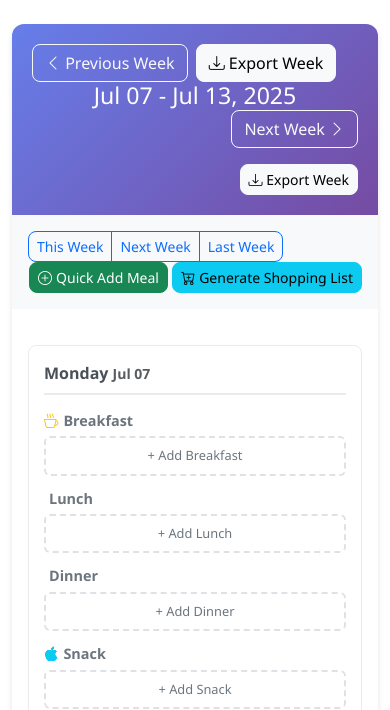
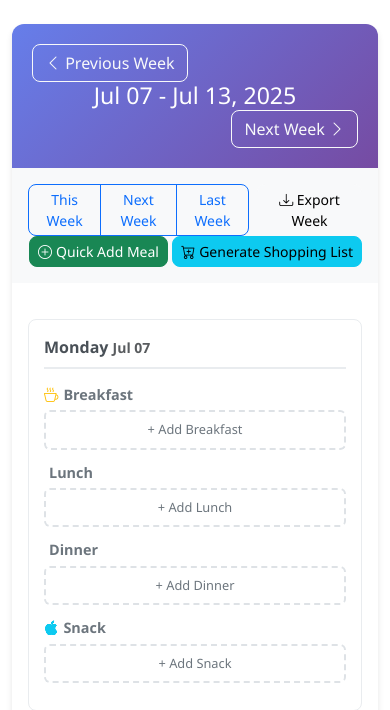
Before and after one commit to yashwanthnandam/recipes, a Django app: page /meal-planning/ in a window 390 px wide. Shown: the part 62-772 px from the top of the page. Run offline with Django 5.2, Linux system fonts and the light colour scheme; a user stored in the database is signed in; data comes from the database, SQL or seed files in the repository; some libraries are stand-ins or nearby versions.

Commit message:
changing tinkr meta data

```diff
--- a/docker-compose.yml
+++ b/docker-compose.yml
@@ -5,8 +5,8 @@ services:
     build: .
     command: python manage.py runserver 0.0.0.0:8000
     volumes:
-      - .:/app
-      - media_volume:/app/media
+      # - .:/app
+      - media_volume:/app
     ports:
       - "8000:8000"
     environment:
--- a/templates/meal_planning/calendar.html
+++ b/templates/meal_planning/calendar.html
@@ -11,14 +11,12 @@
         box-shadow: 0 4px 6px rgba(0, 0, 0, 0.1);
         overflow: hidden;
     }
-
     .calendar-header {
         background: linear-gradient(135deg, #667eea 0%, #764ba2 100%);
         color: white;
         padding: 20px;
         text-align: center;
     }
-
     .day-card {
         border: 1px solid #e9ecef;
         border-radius: 8px;
@@ -27,12 +25,10 @@
         min-height: 300px;
         transition: all 0.3s ease;
     }
-
     .day-card.today {
         border-color: #007bff;
         box-shadow: 0 0 0 2px rgba(0, 123, 255, 0.25);
     }
-
     .day-header {
         font-weight: 600;
         color: #495057;
@@ -40,11 +36,9 @@
         padding-bottom: 8px;
         border-bottom: 2px solid #e9ecef;
     }
-
     .meal-section {
         margin-bottom: 12px;
     }
-
     .meal-type {
         font-size: 0.9rem;
         font-weight: 600;
@@ -54,7 +48,6 @@
         align-items: center;
         gap: 5px;
     }
-
     .meal-item {
         background: #f8f9fa;
         border-radius: 6px;
@@ -65,12 +58,10 @@
         cursor: pointer;
         transition: all 0.2s ease;
     }
-
     .meal-item:hover {
         background: #e9ecef;
         transform: translateY(-1px);
     }
-
     .meal-item .remove-btn {
         position: absolute;
         top: 2px;
@@ -84,11 +75,9 @@
         font-size: 12px;
         display: none;
     }
-
     .meal-item:hover .remove-btn {
         display: block;
     }
-
     .add-meal-btn {
         width: 100%;
         border: 2px dashed #dee2e6;
@@ -99,30 +88,25 @@
         font-size: 0.8rem;
         transition: all 0.2s ease;
     }
-
     .add-meal-btn:hover {
         border-color: #007bff;
         color: #007bff;
         background: rgba(0, 123, 255, 0.05);
     }
-
     .week-navigation {
         margin-bottom: 20px;
     }
-
     .quick-actions {
         position: sticky;
         top: 20px;
         z-index: 100;
     }
-
     .template-card {
         border-radius: 8px;
         margin-bottom: 10px;
         cursor: pointer;
         transition: all 0.2s ease;
     }
-
     .template-card:hover {
         transform: translateY(-2px);
         box-shadow: 0 4px 8px rgba(0,0,0,0.1);
@@ -143,9 +127,6 @@
                             <a href="?week={{ prev_week }}" class="btn btn-outline-light">
                                 <i class="bi bi-chevron-left"></i> Previous Week
                             </a>
-                            <button class="btn btn-light" onclick="downloadCalendar()">
-                                <i class="bi bi-download"></i> Export Week
-                            </button>
                         </div>
                         <div class="col-md-6 text-center">
                             <h3 class="mb-0">
@@ -158,25 +139,20 @@
                             </a>
                         </div>
                     </div>
-                    <!-- Export Week Button Only -->
-                    <div class="row mt-3">
-                        <div class="col-12 d-flex justify-content-end gap-2">
-                            <button class="btn btn-sm btn-light" onclick="downloadCalendar()">
-                                <i class="bi bi-download"></i> Export Week
-                            </button>
-                        </div>
-                    </div>
                 </div>
 
                 <!-- Week Navigation -->
                 <div class="week-navigation p-3 bg-light">
                     <div class="row">
-                        <div class="col-md-6">
+                        <div class="col-md-6 d-flex gap-2">
                             <div class="btn-group" role="group">
                                 <a href="?week=0" class="btn btn-outline-primary btn-sm">This Week</a>
                                 <a href="?week=1" class="btn btn-outline-primary btn-sm">Next Week</a>
                                 <a href="?week=-1" class="btn btn-outline-primary btn-sm">Last Week</a>
                             </div>
+                            <button class="btn btn-light btn-sm" onclick="downloadCalendar()">
+                                <i class="bi bi-download"></i> Export Week
+                            </button>
                         </div>
                         <div class="col-md-6 text-end">
                             <button class="btn btn-success btn-sm" onclick="showQuickAddModal()">
@@ -402,7 +378,6 @@
 </div>
 
 <script>
-// Calculate total meals
 document.addEventListener('DOMContentLoaded', function() {
     const totalMeals = document.querySelectorAll('.meal-item').length;
     document.getElementById('total-meals').textContent = totalMeals;
@@ -435,28 +410,21 @@ function downloadCalendar() {
         </div>
     `;
 
-    // Add modal to page if not exists
     if (!document.getElementById('exportModal')) {
         document.body.insertAdjacentHTML('beforeend', options);
     }
-
-    // Show modal
     const modal = new bootstrap.Modal(document.getElementById('exportModal'));
     modal.show();
 }
 
 function downloadPDF() {
-    // Get current week parameter
     const urlParams = new URLSearchParams(window.location.search);
     const week = urlParams.get('week') || '0';
-
-    // Open PDF export in new tab
     const pdfUrl = `/meal-planning/export/pdf/?week=${week}`;
     window.open(pdfUrl, '_blank');
 }
 
 function downloadText() {
-    // Original text export function
     let text = "Meal Plan: {{ week_start|date:'M d' }} - {{ week_end|date:'M d, Y' }}\n\n";
     {% for day in week_data %}
         text += "{{ day.day_name }} ({{ day.date|date:'Y-m-d' }}):\n";
@@ -482,15 +450,11 @@ function downloadText() {
     a.click();
 }
 
-// ... rest of your JS unchanged ...
 function showAddMealModal(date, mealType) {
     document.getElementById('meal-date').value = date;
     document.getElementById('meal-type').value = mealType;
-
-    // Update modal title
     const modalTitle = document.querySelector('#addMealModal .modal-title');
     modalTitle.textContent = `Add ${mealType.charAt(0).toUpperCase() + mealType.slice(1)} for ${date}`;
-
     const modal = new bootstrap.Modal(document.getElementById('addMealModal'));
     modal.show();
 }
@@ -498,7 +462,6 @@ function showAddMealModal(date, mealType) {
 function addMeal() {
     const form = document.getElementById('addMealForm');
     const formData = new FormData(form);
-
     fetch("{% url 'meal_planning:plan_create' %}", {
         method: 'POST',
         body: formData,
@@ -554,7 +517,6 @@ function applyTemplate(templateId, templateName) {
         const formData = new FormData();
         formData.append('week_start', '{{ week_start|date:"Y-m-d" }}');
         formData.append('csrfmiddlewaretoken', document.querySelector('[name=csrfmiddlewaretoken]').value);
-
         fetch(`/meal-planning/templates/${templateId}/apply/`, {
             method: 'POST',
             body: formData,
```
